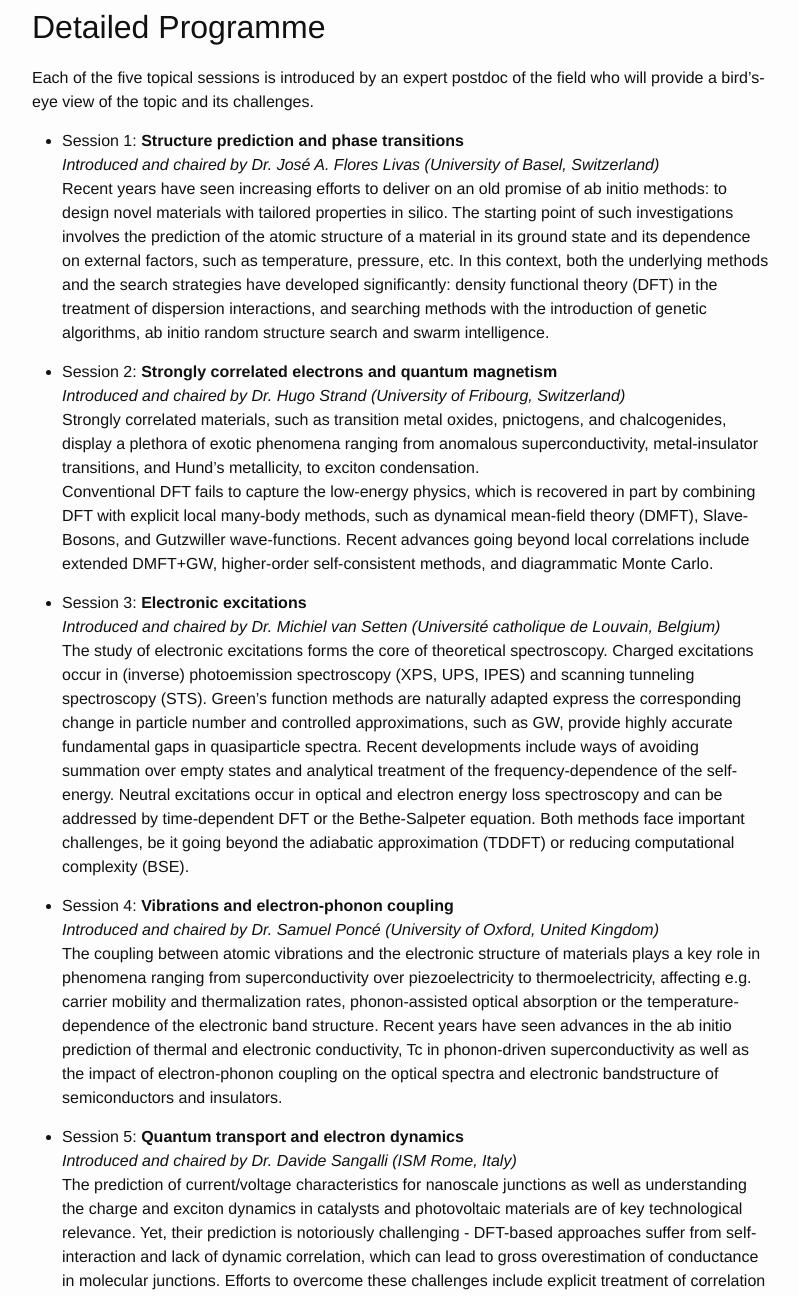
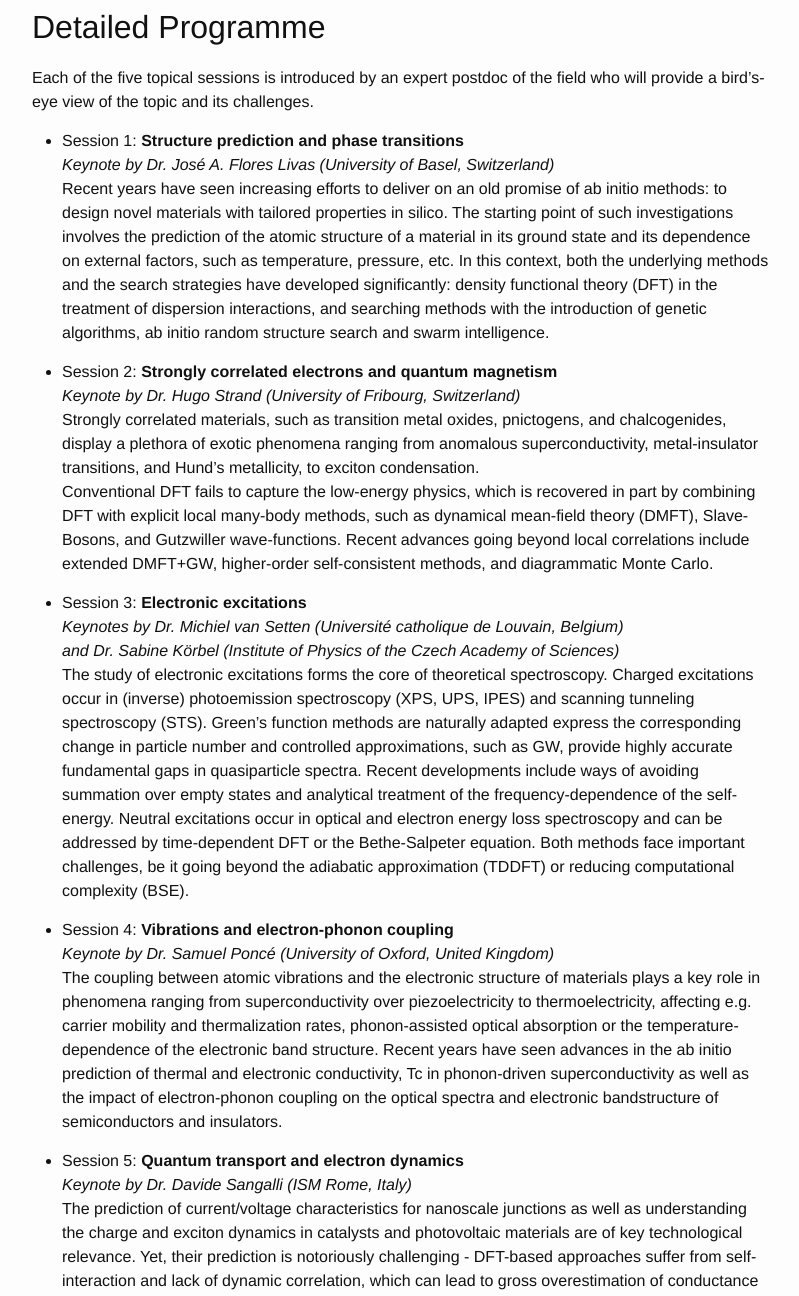
Before and after one commit to yrm2017/yrm2017.github.io, a Jekyll site: the page built from programme.md, in a window 1280 px wide and 1400 px high, scrolled down 752 px, cut to the strip 104-1400 px from the top of the window. Shown: the whole strip, without its empty margins (238-1037 px from the left). Built offline with Jekyll 4.4.1, drawn with Linux system fonts in a browser that asks for light colours.

Commit message:
added sabine to programme

```diff
--- a/programme.md
+++ b/programme.md
@@ -20,27 +20,28 @@ Each of the five topical sessions is introduced by an expert postdoc of the
 field who will provide a bird's-eye view of the topic and its challenges.
 
 * Session 1: **Structure prediction and phase transitions**<br>
-  <i>Introduced and chaired by Dr. José A. Flores Livas (University of Basel, Switzerland)</i><br>
+  <i>Keynote by Dr. José A. Flores Livas (University of Basel, Switzerland)</i><br>
 Recent years have seen increasing efforts to deliver on an old promise of ab initio methods: to design novel materials with tailored properties in silico. The starting point of such investigations involves the prediction of the atomic structure of a material in its ground state and its dependence on external factors, such as temperature, pressure, etc.
 In this context, both the underlying methods and the search strategies have developed significantly: density functional theory (DFT) in the treatment of dispersion interactions, and searching methods with the introduction of genetic algorithms, ab initio random structure search and swarm intelligence.
 
 * Session 2: **Strongly correlated electrons and quantum magnetism**<br>
-  <i>Introduced and chaired by Dr. Hugo Strand (University of Fribourg, Switzerland)</i><br>
+  <i>Keynote by Dr. Hugo Strand (University of Fribourg, Switzerland)</i><br>
 Strongly correlated materials, such as transition metal oxides, pnictogens, and chalcogenides, display a plethora of exotic phenomena ranging from anomalous superconductivity, metal-insulator transitions, and Hund’s metallicity, to exciton condensation.<br>
 Conventional DFT fails to capture the low-energy physics, which is recovered in part by combining DFT with explicit local many-body methods, such as dynamical mean-field theory (DMFT), Slave-Bosons, and Gutzwiller wave-functions. Recent advances going beyond local correlations include extended DMFT+GW, higher-order self-consistent methods, and diagrammatic Monte Carlo.
 
 * Session 3: **Electronic excitations**<br>
-  <i>Introduced and chaired by Dr. Michiel van Setten (Université catholique de Louvain, Belgium)</i><br>
+  <i>Keynotes by Dr. Michiel van Setten (Université catholique de Louvain, Belgium)<br>
+     and Dr. Sabine Körbel (Institute of Physics of the Czech Academy of Sciences)</i><br>
 The study of electronic excitations forms the core of theoretical spectroscopy. Charged excitations occur in (inverse) photoemission spectroscopy (XPS, UPS, IPES) and scanning tunneling spectroscopy (STS). Green's function methods are naturally adapted express the corresponding change in particle number and controlled approximations, such as GW, provide highly accurate fundamental gaps in quasiparticle spectra. Recent developments include ways of avoiding summation over empty states and analytical treatment of the frequency-dependence of the self-energy.
 Neutral excitations occur in optical and electron energy loss spectroscopy and can be addressed by time-dependent DFT or the Bethe-Salpeter equation. Both methods face important challenges, be it going beyond the adiabatic approximation (TDDFT) or reducing computational complexity (BSE).
 
 * Session 4: **Vibrations and electron-phonon coupling**<br>
-  <i>Introduced and chaired by Dr. Samuel Poncé (University of Oxford, United Kingdom)</i><br>
+  <i>Keynote by Dr. Samuel Poncé (University of Oxford, United Kingdom)</i><br>
 The coupling between atomic vibrations and the electronic structure of materials plays a key role in phenomena ranging from superconductivity over piezoelectricity to thermoelectricity, affecting e.g. carrier mobility and thermalization rates, phonon-assisted optical absorption or the temperature-dependence of the electronic band structure.
 Recent years have seen advances in the ab initio prediction of thermal and electronic conductivity, Tc in phonon-driven superconductivity as well as the impact of electron-phonon coupling on the optical spectra and electronic bandstructure of semiconductors and insulators.
 
 * Session 5: **Quantum transport and electron dynamics**<br>
-  <i>Introduced and chaired by Dr. Davide Sangalli (ISM Rome, Italy)</i><br>
+  <i>Keynote by Dr. Davide Sangalli (ISM Rome, Italy)</i><br>
 The prediction of current/voltage characteristics for nanoscale junctions as well as understanding the charge and exciton dynamics in catalysts and photovoltaic materials are of key technological relevance. Yet, their prediction is notoriously challenging - DFT-based approaches suffer from self-interaction and lack of dynamic correlation, which can lead to gross overestimation of conductance in molecular junctions.
 Efforts to overcome these challenges include explicit treatment of correlation either by looking for better TDDFT functionals or by exploring non-equilibrium many-body approaches in exactly solvable model systems. More recently, non-equilibrium many-body approaches are also being applied to molecules and extended systems.
 
```
Also changed, not shown: other parts of programme.md (+4 -3 lines).
